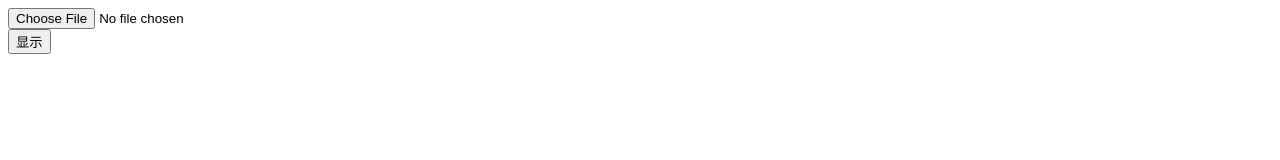
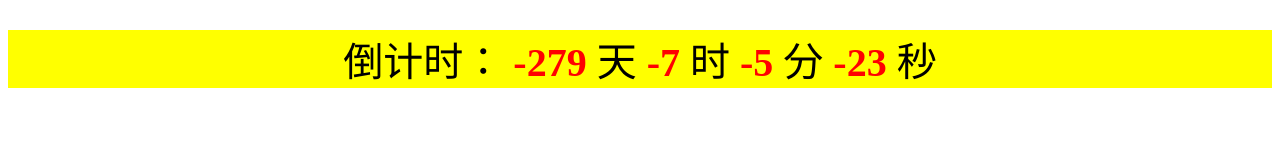
Before and after one commit to lot58287650/love34, a plain HTML site: page index.html in a window 1280 px wide. Drawn offline with Linux system fonts and the light colour scheme.

Commit message:
Update index.html

```diff
--- a/index.html
+++ b/index.html
@@ -1,20 +1,84 @@
-<html>
+<!DOCTYPE html>
+<html lang="en">
+<head>
+    <meta charset="UTF-8">
+    <title倒计时title>
+        <style>
+            input {
+                width: 40px;
+                height: 20px;
+            }
+            #remainTime{
+                background-color: yellow;
+                margin-top: 30px;
+                font-size: 40px;
+                text-align: center;
+
+            }
+            #remainTime span {
+                color: red;
+                font-weight: bold;
+                margin-right: 10px;
+            }
+        </style>
+</head>
 <body>
-<script script type="text/javascript">
-function show()
-{
-    var reader = new FileReader();
-    reader.onload = function()
-    {
-        alert(this.result)
-    }
-    var f = document.getElementById("filePicker").files[0];
-    reader.readAsText(f);
-}
-</script>
-<input type="file" name="file" id="filePicker"/>
-<div id = "div1">
-</div>
-<input type="button" value = "显示"  onclick="show()"/>
+    <div id="remainTime">
+        倒计时：
+        <span id="one"></span>天
+        <span id="two"></span>时
+        <span id="three"></span>分
+        <span id="four"></span>秒
+    </div>
 </body>
+<script>
+        (function show() {
+            //1.设置目的时间
+            var oYear = 2022
+            var oMonth = 0
+            var oDay = 28
+            var oHour = 0
+            var oMinute = 0
+            var oSecond = 0
+            var funtureDate = new Date(oYear, oMonth, oDay, oHour, oMinute, oSecond);
+            // console.log(dateFormat(funtureDate))
+            //2.设置定时器
+            setInterval(function () {
+                //3.获取现在的时间
+                var presentDate = new Date();
+                //4.获取时间戳
+                var funtureTime = funtureDate.getTime();
+                var presenTime = presentDate.getTime();
+                //5.获取剩余的时间戳
+                var allTime = funtureTime - presenTime;
+                //6.把毫秒转换为秒
+                var allSecond = parseInt(allTime / 1000);
+                //7.获取剩余多少天
+                var day = size(parseInt(allSecond / 3600 / 24));
+                //8.获取剩余多少小时
+                var hour = size(parseInt(allSecond / 3600 % 24));
+                //9.获取剩余多少分钟
+                var minute = size(parseInt(allSecond / 60 % 60));
+                //10.获取剩余多少秒
+                var second = size(parseInt(allSecond % 60));
+                //11.注入：
+                document.getElementById('one').innerHTML = day;
+                document.getElementById('two').innerHTML = hour;
+                document.getElementById('three').innerHTML = minute;
+                document.getElementById('four').innerHTML = second;
+            }, 1000);
+            //如果数>=10,则在前面补0
+            function size(num) {
+                return num < 10 & num >= 0 ? '0' + num : num;
+            }
+        })()
+        //格式化日期格式 2
+        function dateFormat(data){
+            var date = new Date(data);
+            var YY = date.getFullYear() + '-';
+            var MM = (date.getMonth() + 1 < 10 ? '0' + (date.getMonth() + 1) : date.getMonth() + 1) + '-';
+            var DD = (date.getDate() < 10 ? '0' + (date.getDate()) : date.getDate());
+            return YY + MM + DD;
+        }
+  </script>
 </html>
```
